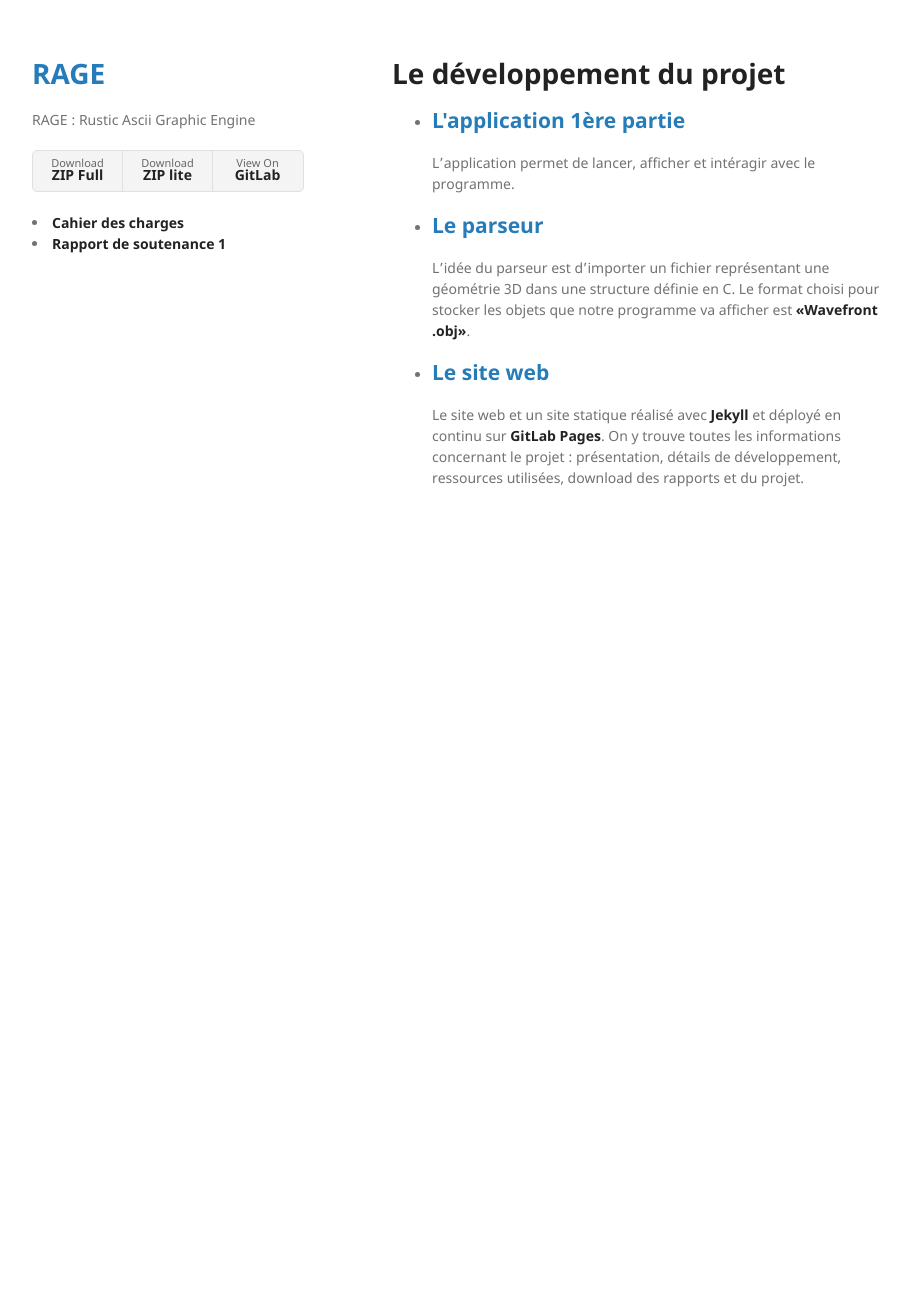
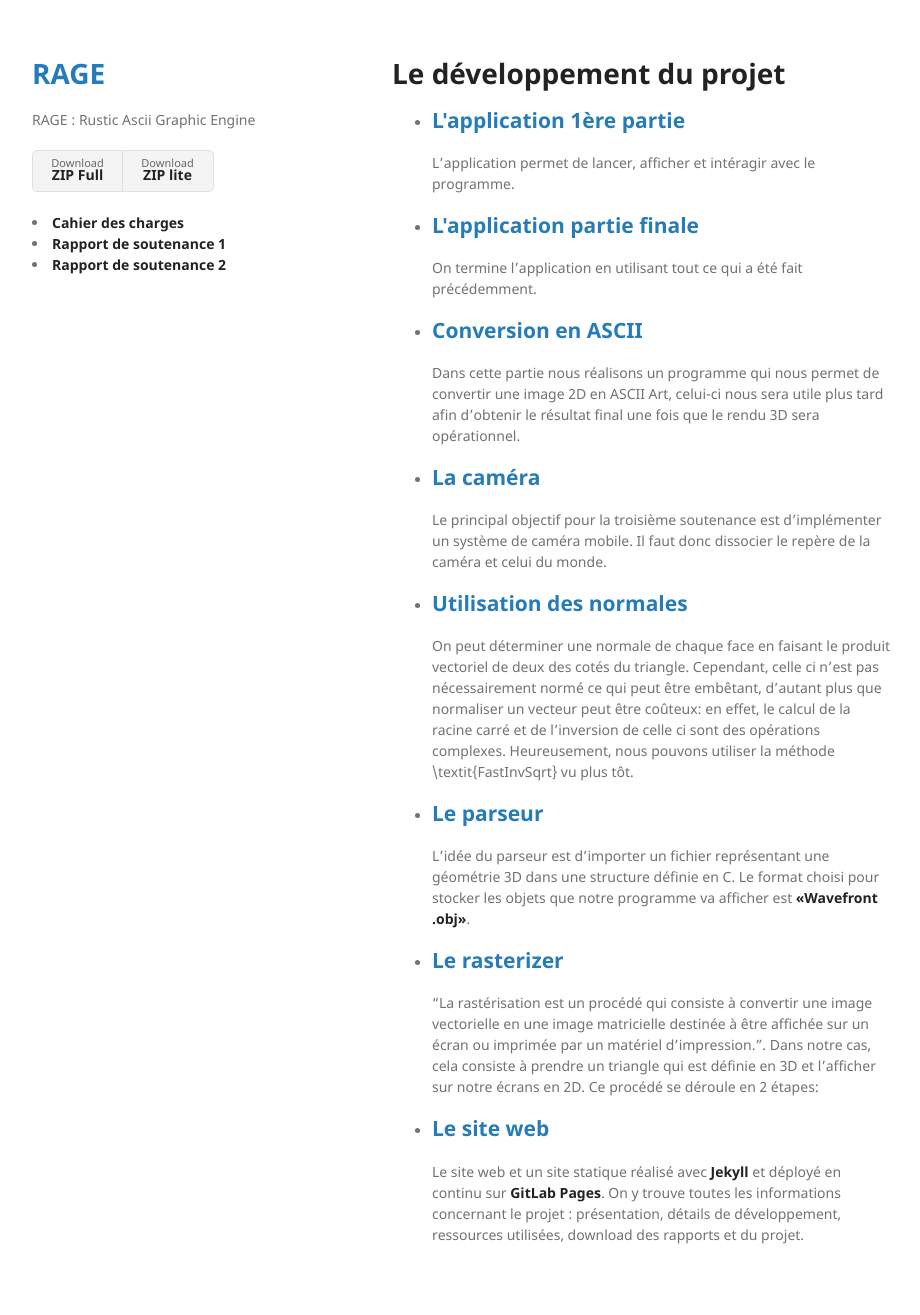
Before and after one commit to ThiDaGui/RAGE-rustic-ascii-graphic-engine, a Jekyll site: the page built from developpement.html, in a window 1280 px wide. Shown: the whole page, without its empty margins (178-1098 px from the left). Built offline with Jekyll 4.4.1, drawn with Linux system fonts in a browser that asks for light colours; before the commit the page ends 900 px from its top, so only the background shows below that.

Commit message:
new posts, report 2, fixed buttons // todo : zip downloads, last report

```diff
--- /dev/null
+++ b/_dev/app_final.md
@@ -0,0 +1,31 @@
+---
+layout : post
+title : L'application partie finale
+---
+
+On termine l'application en utilisant tout ce qui a été fait précédemment.
+
+## Les améliorations
+Finalement nous utilisons tout ce qui a été fait précédemment afin de réaliser notre application finale.
+
+Le but étant de créer une application qui nous permet de visualiser un modèle en 3D avec la possibilité de déplacer la caméra autour de l'objet, il nous suffit d'utiliser le renderer à chaque image afin d'obtenir un rendu avec les nouveaux paramètres de la caméra, puis de convertir l'image en ASCII à l'aide de la fonction réalisés dans la partie "Conversion en ASCII". Cependant certains ajustements ont été fait afin d'avoir le meilleur résultat possible.
+
+Tout d'abord pour avoir un rendu plus propre nous utilisons la librairie **ncurses** qui nous permet de créer une fenêtre intégrée dans la console à la façon de vim, de plus elle nous donne accès à plusieurs fonctions qui nous seront utiles pour dessiner et rafraîchir l'image de façon plus efficace.
+
+Ensuite, la taille de l'image rendue est proportionnelle à la taille de la fenêtre et des caractères afin d'obtenir un résultat satisfaisant peu importe les paramètres de la console utilisée.
+
+De plus, le nombre de caractères ASCII a été augmenté de 10 caractères à 70 afin d'avoir plus de nuances de luminosité sur l'image finale.
+
+## Fonctionnement et Résultat final
+
+L'application prend jusqu'à 2 arguments, le chemin du fichier .obj que l'on souhaite visualiser et la valeur du fov qui est optionnelle (champ de vision horizontal).
+
+Au départ l'objet est centré à l'origine du repère et la caméra est située à une distance 25 de l'origine avec une source de lumière fixe. La caméra est dans un repère en coordonnées sphériques et toujours pointée vers l'objet.
+
+**Ncurses** nous permet de simplement récupérer les inputs de l'utilisateur avec la fonction _wgetch()_ qui attend que l'utilisateur appuie sur une touche, l'utilisateur peut donc utiliser les touches 'a' et 'd' pour orbiter la caméra autour de l'objet par la gauche et par la droite respectivement, cette action a pour effet d'incrémenter ou de décrémenter l'angle θ de notre système de coordonnées. Il peut aussi utiliser les touches 'w' et 's' pour modifier l'angle φ et donc orbiter autour de l'objet par le haut et le bas respectivement. Et enfin, les touches 'r' et 'f' permettent de faire avancer et reculer la caméra, elles modifient donc ρ la dernière coordonnée de notre repère sphérique.
+
+Dès qu'une des coordonnées de la caméra est modifiée, l'image précédente est effacée, le rendu de la nouvelle image est calculé en fonction des nouvelles coordonnées puis converti en ASCII et affichée. Ainsi le rafraîchissement de l'image se fait uniquement lorsque cela est nécessaire.
+
+À tout moment l'utilisateur peut appuyer sur la touche 'q' pour quitter l'application et la touche '1' pour réinitialiser la position de la caméra.
+
+Les différentes commandes sont visibles en bas à gauche de la fenêtre.
--- /dev/null
+++ b/_dev/ascii.md
@@ -0,0 +1,37 @@
+---
+layout : post
+title : Conversion en ASCII
+---
+
+Dans cette partie nous réalisons un programme qui nous permet de convertir une image 2D en ASCII Art, celui-ci nous sera utile plus tard afin d'obtenir le résultat final une fois que le rendu 3D sera opérationnel.
+
+## Manipulation de l'image
+
+Pour importer et manipuler des images nous avons d'abord pensé à utiliser la bibliothèque **SDL** que nous avions utilisé lors d'un TP de S3, mais finalement nous avons décidé d'utiliser la bibliothèque **stb_image** qui est l'option la plus simple et la plus répandu pour manipuler des images en C. Cette bibliothèque a aussi l'avantage d'importer les images sous formes de tableau d'entiers, ce qui correspond aussi au format que nous utilisons lors du rendu graphique. Ainsi nous limitons le nombre d'ajustements qu'il faudra réaliser lors de l'intégration au reste du projet.
+
+## Redimensionnement de l'image
+
+La bibliothèque **stb_image** contient des fonctions qui nous permettent de redimensionner facilement une image. Pour cela nous utilisons la fonction **stbir_resize_uint8** de la bibliothèque **stb_image_resize**, afin d'obtenir une image ne dépassant pas les limites de la fenêtre de la console. De plus nous prenons soin de ne pas déformer l'image en conservant son ratio, pour cela nous prenons une largeur fixe en fonction de la taille de la fenêtre et nous la multiplions par le ratio pour obtenir les dimensions finales de l'image. Nous avons choisi de fixer la largeur plutôt que la hauteur car c'est souvent la dimension la plus problématique dans notre cas.
+
+## Conversion en nuances de gris
+
+La première étape est de convertir l'image en nuance de gris. Nous partons d'une image en couleur composée de pixels de 3 canaux de couleurs et 1 canal de transparence optionnel en fonction du format de l'image. Pour réaliser la conversion en nuances de gris nous parcourons l'image et pour chaque pixels nous réalisons une moyenne des valeurs des canaux de couleurs, nous ajouterons des poids aux différents canaux afin d'obtenir un résultat plus satisfaisant. Ainsi nous obtenons une nouvelle image en nuances de gris d'un canal ou deux s'il existait un canal de transparence dans l'image de départ.
+
+## Conversion en ASCII
+
+Ensuite, pour convertir l'image en ASCII Art nous découpons l'image en groupes de pixels rectangulaires, la taille du rectangle sera donnée par l'utilisateur dans l'application mais nous utiliserons des groupes de 5 x 10 pixels pour notre démonstration. Pour chaque rectangles nous réalisons une moyenne des valeurs qui sera comprise entre 0 et 255, nous divisons cette valeur par 255 afin d'obtenir une valeur comprise entre 0 et 1 et nous y associons le caractère correspondant de la manière suivante :
+
+0.0 <= x <= 0.1 == '@' \
+0.1 < x <= 0.2 == '%' \
+0.2 < x <= 0.3 == '#' \
+0.3 < x <= 0.4 == '*' \
+0.4 < x <= 0.5 == '+' \
+0.5 < x <= 0.6 == '=' \
+0.6 < x <= 0.7 == '-' \
+0.7 < x <= 0.8 == ':' \
+0.8 < x <= 0.9 == '.' \
+0.9 < x <= 1.0 == ' '
+
+## Gestion des bords
+
+Lorsque le rectangle chevauche les bords de l'image, nous faisons la moyenne sur un rectangle plus petit et nous leurs associons un caractère de la même manière. Toutefois le caractère associé est toujours de même taille, l'image finale peut donc être légèrement plus grande que l'image de départ.
--- /dev/null
+++ b/_dev/camera.md
@@ -0,0 +1,13 @@
+---
+layout : post
+title : La caméra
+---
+
+Le principal objectif pour la troisième soutenance est d'implémenter un système de caméra mobile. Il faut donc dissocier le repère de la caméra et celui du monde.
+
+## Système de coordonnées
+
+L'application étant un visualisateur d'objets en trois dimensions, avoir une caméra qui reste en orbite autour de l'objet est idéal.
+Nous avons donc choisi d'utiliser un système de coordonnés sphérique pour contrôler la caméra. Nous avons donc 3 coordonnées
+(ρ, θ, φ). ρ correspond à la distance entre la caméra et l'origine du monde, θ à la longitude de la caméra
+et φ sa latitude. Par la suite il suffira de faire varier ces 3 coordonnées pour faire orbiter la caméra autour de l'objet.
--- /dev/null
+++ b/_dev/normale.md
@@ -0,0 +1,14 @@
+---
+layout : post
+title : Utilisation des normales
+---
+
+On peut déterminer une normale de chaque face en faisant le produit vectoriel de deux des cotés du triangle. Cependant, celle ci n'est pas nécessairement normé ce qui peut être embêtant, d'autant plus que normaliser un vecteur peut être coûteux: en effet, le calcul de la racine carré et de l'inversion de celle ci sont des opérations complexes. Heureusement, nous pouvons utiliser la méthode \textit{FastInvSqrt} vu plus tôt.
+
+## Backface culling
+
+La première utilisation des normales est pour déterminer quelles faces seront potentiellement vu par la caméra et d'éliminer des faces dont les normales ne pointent pas vers la caméra, ce qu'on appelle le \textit{backface culling}. Cette étape est importante car la projection est plutôt complexe, mettant en jeu des produits de matrices. Il est donc impératif d'éviter de projeter des triangles qui ne seront de toute manière pas visibles. Ce calcul est relativement simple puisse qu'il suffit de faire un produit scalaire entre la normale et un vecteur qui part de la caméra et va jusqu'à l'un des sommet du triangle. en fonction du signe du résultat, soit on continue la projection soit on passe au triangle suivant.
+
+## Éclairage
+
+Nous pouvons aussi utiliser les normales pour éclairer les faces. Une première méthode, mise en place pour cette soutenance, est de calculer le produit scalaire entre la normale de la face et un vecteur qui correspond à une lumière directionelle. Cette méthode est approximative mais permet de faire une différence entre les différentes faces d'un objet.
--- /dev/null
+++ b/_dev/rasterizer.md
@@ -0,0 +1,15 @@
+---
+layout : post
+title : Le rasterizer
+---
+
+"La rastérisation est un procédé qui consiste à convertir une image vectorielle en une image matricielle destinée à être affichée sur un écran ou imprimée par un matériel d'impression.". Dans notre cas, cela consiste à prendre un triangle qui est définie en 3D et l'afficher sur notre écrans en 2D.
+Ce procédé se déroule en 2 étapes:
+
+## Étape 1
+
+La première étape consiste à déterminer les pixels sur lesquels notre triangle va être projeté. Pour cela on va tester pour chaque cases de la matrice si elle appartient au triangle: si oui alors on la marque sinon on passe à la suivante. Pour optimiser ce procéder on commence par obtenir les coordonnées maximum et minimum sur lequel le triangle pourra être projeté puis on parcoure la matrice entre ces coordonnées. Cela permet d'éviter de parcourir l'entièreté de la matrice pour afficher un seul objet et donc de rendre le procédé beaucoup plus rapide.
+
+## Étape 2
+
+La deuxième étape consiste à calculer la profondeur de notre triangle afin d'éviter d'afficher par exemple un triangle qui se trouverait derrière un autre : on ne doit afficher que le triangle le plus proche de nous et pas celui derrière. Si cette étape n'était pas présente, en affichant un cube en 3D par exemple, les faces du cube qui ne sont pas visibles de notre point de vue seraient visibles et donc l'image en 2D n'aurait rien à voir avec la réalité.
--- a/_layouts/default.html
+++ b/_layouts/default.html
@@ -20,10 +20,10 @@
         <ul class="downloads">
           <li><a href="{{ site.complete_url }}">Download <strong>ZIP Full</strong></a></li>
           <li><a href="{{ site.lite_url }}">Download <strong>ZIP lite</strong></a></li>
-          <li><a href="{{ site.gitlab_url }}">View On <strong>GitLab</strong></a></li>
         </ul>
-        <li><a href= "{{site.dlpath}}/RAGE - Cahier des charges.pdf"><strong>Cahier des charges</strong></a></li>
-        <li><a href="{{site.dlpath}}/RAGE_-_Rapport_soutenance_1.pdf"><strong>Rapport de soutenance 1</strong></a></li>
+        <li><a href= "{{site.dlpath}}/RAGE_Cahier_des_charges.pdf"><strong>Cahier des charges</strong></a></li>
+        <li><a href="{{site.dlpath}}/RAGE_Rapport_soutenance_1.pdf"><strong>Rapport de soutenance 1</strong></a></li>
+        <li><a href="{{site.dlpath}}/RAGE_Rapport_soutenance_2.pdf"><strong>Rapport de soutenance 2</strong></a></li>
         {% endif %}
       </header>
       <section>
--- a/_sass/jekyll-theme-minimal.scss
+++ b/_sass/jekyll-theme-minimal.scss
@@ -118,7 +118,7 @@ ul.downloads {
   background: #f4f4f4;
   border-radius:5px;
   border:1px solid #e0e0e0;
-  width:270px;
+  width:180px;
 }
 
 .downloads li {
@@ -160,7 +160,7 @@ strong {
   font-weight:700;
 }
 
-.downloads li + li + li {
+.downloads li + li {
   border-right:none;
   width:89px;
 }
```
Also changed, not shown: 5 other files.
